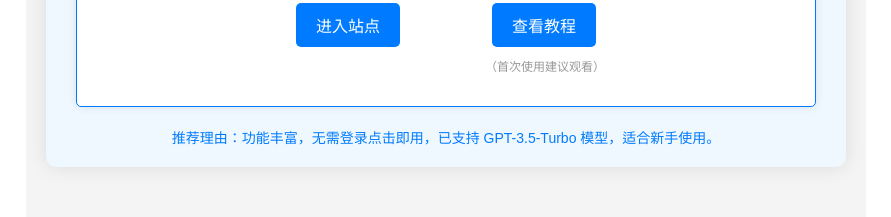
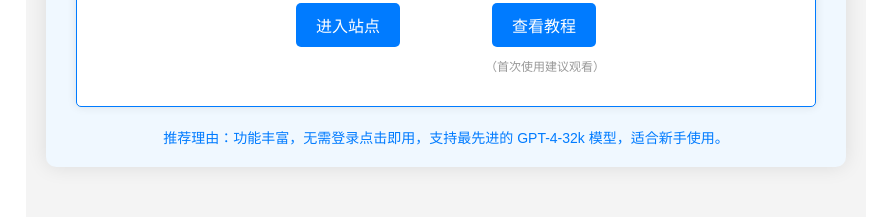
Before and after one commit to cheng7760/AIproject, a React (Create React App) app: page / in a window 1280 px wide. Shown: the part 1180-1397 px from the top of the page, without its empty margins (194-1085 px from the left). Built offline with nearby package versions, Linux system fonts and the light colour scheme.

Commit message:
Update App.js

```diff
--- a/src/App.js
+++ b/src/App.js
@@ -52,7 +52,7 @@ function App() {
           </div>
           <p className="small-text2">（首次使用建议观看）</p>
         </div>
-        <p className="recommendation">推荐理由：功能丰富，无需登录点击即用，已支持 GPT-3.5-Turbo 模型，适合新手使用。</p>
+        <p className="recommendation">推荐理由：功能丰富，无需登录点击即用，支持最先进的 GPT-4-32k 模型，适合新手使用。</p>
       </div>
         <div className="category">
           <div className="category-line">
```
